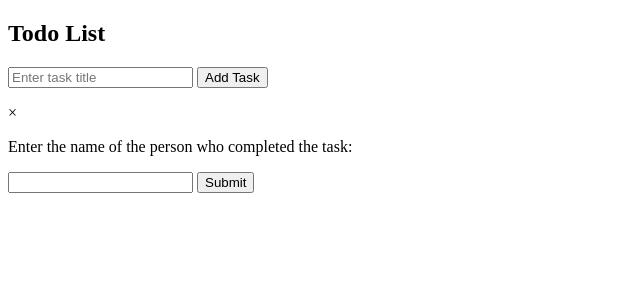
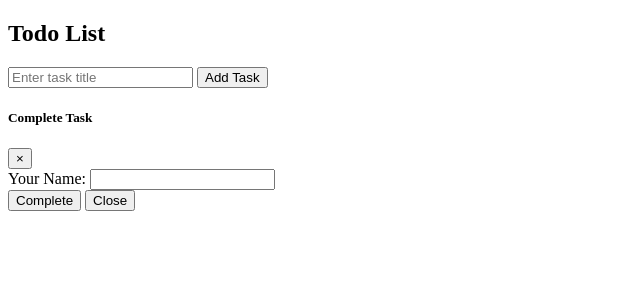
Before and after one commit to assofiejakobsson/the-king-of-chores, a Django app: page / in a window 1280 px wide. Shown: the part 44-344 px from the top of the page, without its empty margins (0-640 px from the left). Run offline with Django 3.2, Linux system fonts and the light colour scheme; the visitor is signed in with stand-in values (Sample User, id 1); data that the repository does not hold is empty.

Commit message:
Added two new view and template named todo_view and todo_complete. And made some updates in urls.py, forms.py, views.py, modeles.py and in some templates.

```diff
--- a/todo/forms.py
+++ b/todo/forms.py
@@ -4,7 +4,7 @@ from .models import Todo
 
 
 class TodoForm(forms.ModelForm):
-    #completed_by = forms.CharField(max_length=100, required=False)
+    completed_by = forms.CharField(max_length=100, required=False)
 
     class Meta:
         model = Todo
--- a/todo/models.py
+++ b/todo/models.py
@@ -7,7 +7,8 @@ class Todo(models.Model):
     completed = models.BooleanField(default=False)
     completed_by = models.CharField(max_length=100, null=True, blank=True)
 
-
+def __str__(self):
+        return self.title
 
 
 """ class Todo(models.Model):
--- a/todo/templates/todo/todo_completed_update.html
+++ b/todo/templates/todo/todo_completed_update.html
@@ -2,12 +2,12 @@
 
 {% block content %}
   <h1>Update Completed Task</h1>
-  <form method="post">
+  <form method="post" action="{% url 'todo:todo_completed_update' pk=completed_todo.pk %}">
     {% csrf_token %}
     {{ form.as_p }}
     <button type="submit">Update</button>
-    <a href="{% url 'todo:todo_list' %}">Cancel</a>
   </form>
+
   <form method="post" action="{% url 'todo:todo_completed_delete' pk=completed_todo.pk %}">
     {% csrf_token %}
     <button type="submit">Delete</button>
--- a/todo/templates/todo/todo_list.html
+++ b/todo/templates/todo/todo_list.html
@@ -11,19 +11,14 @@
   <ul id="taskList">
     {% for todo in uncompleted_todos %}
     <li>
-      <form method="post" action="{% url 'todo:todo_update' pk=todo.pk %}">
-        {% csrf_token %}
-        <input type="hidden" name="completed_by" value="{{ todo.completed_by }}">
-        <input type="checkbox" class="task-checkbox" data-todo-id="{{ todo.pk }}" data-task-title="{{ todo.title }}">
       {{ todo.title }}
-        {% if todo.completed_by %}
-        <span class="completed-by">Completed by: {{ todo.completed_by }}</span>
-        {% endif %}
+      <a href="{% url 'todo:todo_view' pk=todo.pk %}">View</a>
+      <button type="button" class="complete-btn" data-toggle="modal" data-target="#completeModal" data-task-id="{{ todo.pk }}">Complete</button>
       <a href="{% url 'todo:todo_update' pk=todo.pk %}">Edit</a>
       <a href="{% url 'todo:todo_delete' pk=todo.pk %}">Delete</a>
-      </form>
     </li>
     {% endfor %}
+  </ul>
 
     {% for completed_by, todos in completed_todos.items %}
     <li>
@@ -32,6 +27,7 @@
         {% for todo in todos %}
         <li>
           <span class="completed-task">{{ todo.title }}</span>
+          <a href="{% url 'todo:todo_view' pk=todo.pk %}">View</a>  <!-- Add the view link -->
           <a href="{% url 'todo:todo_completed_update' pk=todo.pk %}">Edit</a>
           <a href="{% url 'todo:todo_completed_delete' pk=todo.pk %}">Delete</a>
         </li>
@@ -41,67 +37,57 @@
     {% endfor %}
   </ul>
 
-  <!-- Modal for entering the name -->
-  <div id="nameModal" class="modal">
+  <div class="modal fade" id="completeModal" tabindex="-1" role="dialog" aria-labelledby="completeModalLabel" aria-hidden="true">
+    <div class="modal-dialog" role="document">
       <div class="modal-content">
-      <span class="close">&times;</span>
-      <p>Enter the name of the person who completed the task:</p>
-      <input type="text" id="nameInput">
-      <button id="nameSubmit">Submit</button>
+        <div class="modal-header">
+          <h5 class="modal-title" id="completeModalLabel">Complete Task</h5>
+          <button type="button" class="close" data-dismiss="modal" aria-label="Close">
+            <span aria-hidden="true">&times;</span>
+          </button>
+        </div>
+        <div class="modal-body">
+          <form id="completeForm">
+            {% csrf_token %}
+            <input type="hidden" id="taskIdInput">
+            <div class="form-group">
+              <label for="nameInput">Your Name:</label>
+              <input type="text" class="form-control" id="nameInput" required>
+            </div>
+          </form>
+        </div>
+        <div class="modal-footer">
+          <button type="button" class="btn btn-primary" id="completeTaskBtn">Complete</button>
+          <button type="button" class="btn btn-secondary" data-dismiss="modal">Close</button>
+        </div>
+      </div>
     </div>
   </div>
 
   <script src="https://code.jquery.com/jquery-3.6.0.min.js"></script>
   <script>
    $(document).ready(function() {
-      var todoId;
-      var todoTitle;
+    $('.complete-btn').click(function() {
+      var taskId = $(this).data('task-id');
+      $('#taskIdInput').val(taskId);
+    });
 
-      $('.task-checkbox').on('change', function() {
-        if (this.checked) {
-          todoId = $(this).data('todo-id');
-          todoTitle = $(this).data('task-title');
-          $('#nameModal').show();
+    $('#completeTaskBtn').click(function() {
+      var taskId = $('#taskIdInput').val();
+      var name = $('#nameInput').val();
+
+      // Make an AJAX request to complete the task
+      $.ajax({
+        type: 'POST',
+        url: '{% url "todo:todo_complete" pk=0 %}'.replace('0', taskId),
+        data: {
+          csrfmiddlewaretoken: '{{ csrf_token }}',
+          completed_by: name
+        },
+        success: function(response) {
+          window.location.reload();
         }
       });
-
-      $('#nameSubmit').on('click', function() {
-        var enteredName = $('#nameInput').val().trim();
-        if (enteredName !== '') {
-          completeTask(todoId, enteredName, todoTitle);
-          $('#nameModal').hide();
-          $('#nameInput').val('');
-        } else {
-          alert('Please enter a name for completion.');
-        }
-      });
-
-      function completeTask(todoId, completedBy, todoTitle) {
-        var csrfToken = $('[name=csrfmiddlewaretoken]').val();
-
-        $.ajax({
-          url: '/update_completed_by/' + todoId + '/',
-          type: 'POST',
-          data: { completed_by: completedBy },
-          headers: { 'X-CSRFToken': csrfToken },
-          success: function(response) {
-            var completedGroup = $('#taskList').find('.completed-task-group:contains("Completed by: ' + completedBy + '")');
-            if (completedGroup.length > 0) {
-              completedGroup.next('ul').append('<li><span class="completed-task">' + todoTitle + '</span><a href="/update_completed_by/' + todoId + '/">Edit</a><a href="/delete_completed_by/' + todoId + '/">Delete</a></li>');
-            } else {
-              $('#taskList').append('<li><span class="completed-task-group">Completed by: ' + completedBy + '</span><ul><li><span class="completed-task">' + todoTitle + '</span><a href="/update_completed_by/' + todoId + '/">Edit</a><a href="/delete_completed_by/' + todoId + '/">Delete</a></li></ul></li>');
-            }
-          },
-          error: function(xhr, textStatus, errorThrown) {
-            console.error('Error:', errorThrown);
-          }
-        });
-      }
-
-      // Close the modal when the close button is clicked
-      $('.close').on('click', function() {
-        $('#nameModal').hide();
-        $('#nameInput').val('');
     });
   });
   </script>
--- a/todo/urls.py
+++ b/todo/urls.py
@@ -1,5 +1,5 @@
 from django.urls import path
-from .views import todo_list, todo_create, todo_delete, todo_update, update_completed_by, todo_guest_complete, todo_completed_update, todo_completed_delete
+from .views import todo_complete, todo_list, todo_create, todo_delete, todo_view, todo_update, update_completed_by, todo_guest_complete, todo_completed_update, todo_completed_delete
 
 app_name = 'todo'
 
@@ -7,6 +7,8 @@ urlpatterns = [
     path('', todo_list, name='todo_list'),
     path('create/', todo_create, name='todo_create'),
     path('update_completed_by/<int:todo_id>/', update_completed_by, name='update_completed_by'),
+    path('complete/<int:pk>/', todo_complete, name='todo_complete'),
+    path('view/<int:pk>/', todo_view, name='todo_view'),
     path('update/<int:pk>/', todo_update, name='todo_update'),
     path('delete/<int:pk>/', todo_delete, name='todo_delete'),
     path('completed_update/<int:pk>/', todo_completed_update, name='todo_completed_update'),
--- a/todo/views.py
+++ b/todo/views.py
@@ -1,4 +1,4 @@
-from django.shortcuts import render, redirect
+from django.shortcuts import render, redirect, get_object_or_404
 from django.contrib.auth.forms import UserCreationForm, AuthenticationForm
 from django.contrib.auth import login as auth_login, logout as auth_logout
 from django.contrib.auth.decorators import login_required
@@ -13,6 +13,7 @@ from django.db.models import F
 
 
 @csrf_exempt
+@login_required
 def update_completed_by(request, todo_id):
     if request.method == 'POST':
         completed_by = request.POST.get('completed_by', '')
@@ -26,6 +27,7 @@ def update_completed_by(request, todo_id):
     return JsonResponse({'success': False, 'error': 'Invalid request'})
 
 
+@login_required
 def todo_list(request):
     completed_todos = Todo.objects.filter(completed=True).order_by('completed_by', F('title').asc(nulls_last=True))
     completed_by_list = completed_todos.values_list('completed_by', flat=True).distinct()
@@ -42,8 +44,9 @@ def todo_list(request):
         'uncompleted_todos': uncompleted_todos
     })
 
+
+@csrf_protect
 @login_required
-@csrf_protect
 def todo_create(request):
     if request.method == 'POST':
         title = request.POST.get('title', '')
@@ -53,7 +56,20 @@ def todo_create(request):
 
 
 @login_required
+def todo_complete(request, pk):
+    todo = get_object_or_404(Todo, pk=pk)
+    if request.method == 'POST':
+        completed_by = request.POST.get('completed_by', '')
+        todo.completed_by = completed_by
+        todo.completed = True
+        todo.save()
+        return redirect('todo:todo_list')
+    return render(request, 'todo/todo_complete.html', {'todo': todo})
+
+
+
 @csrf_protect
+@login_required
 def todo_update(request, pk):
     todo = Todo.objects.get(pk=pk)
     if request.method == 'POST':
@@ -73,6 +89,11 @@ def todo_delete(request, pk):
     todo.delete()
     return redirect('todo:todo_list')
 
+
+@login_required
+def todo_view(request, pk):
+    todo = get_object_or_404(Todo, pk=pk)
+    return render(request, 'todo/todo_view.html', {'todo': todo})
 
 
 def todo_guest_complete(request, guest_id):
```
Also changed, not shown: todo/templates/todo/todo_complete.html (added, +8 -0 lines), todo/templates/todo/todo_update.html (+13 -15 lines), todo/templates/todo/todo_view.html (added, +12 -0 lines), README.md. Lines whose indentation alone changed are shown as unchanged.
